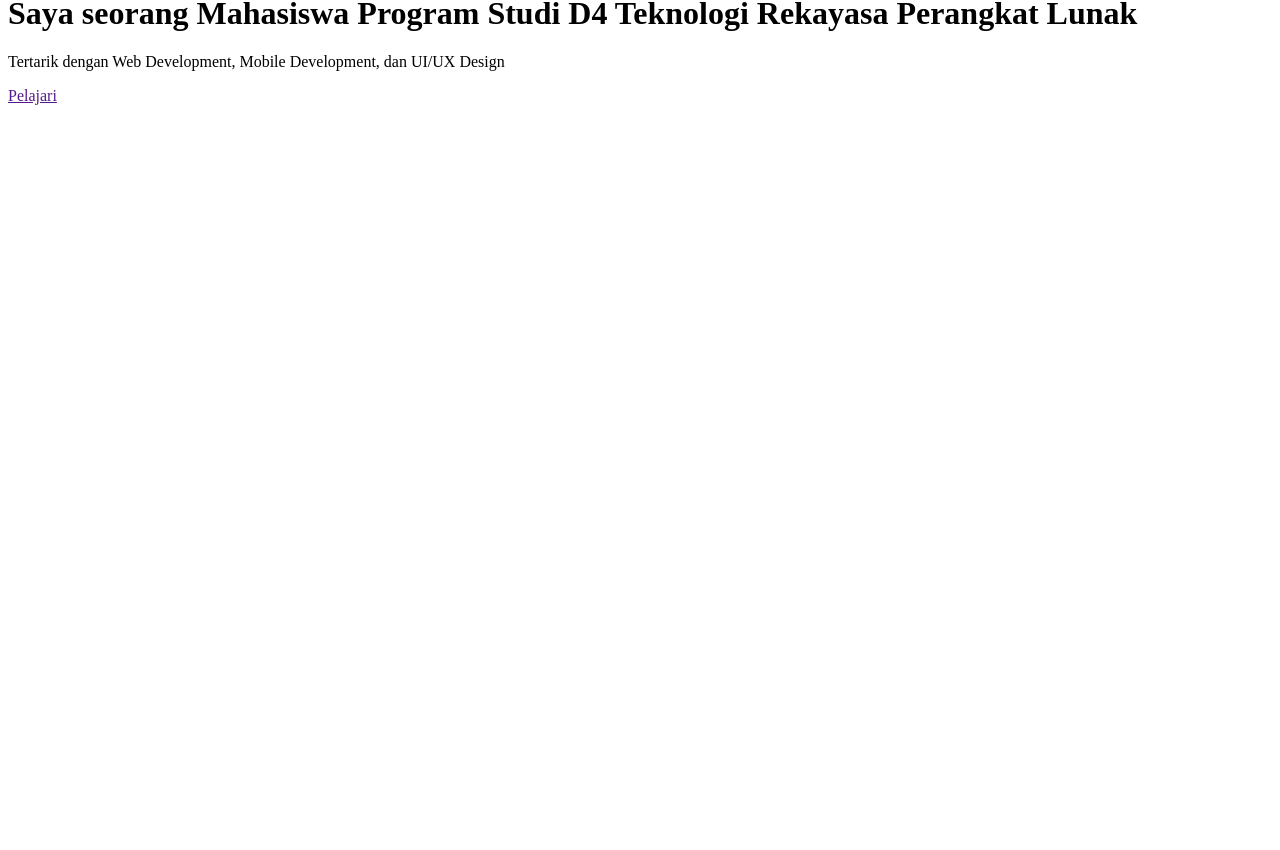
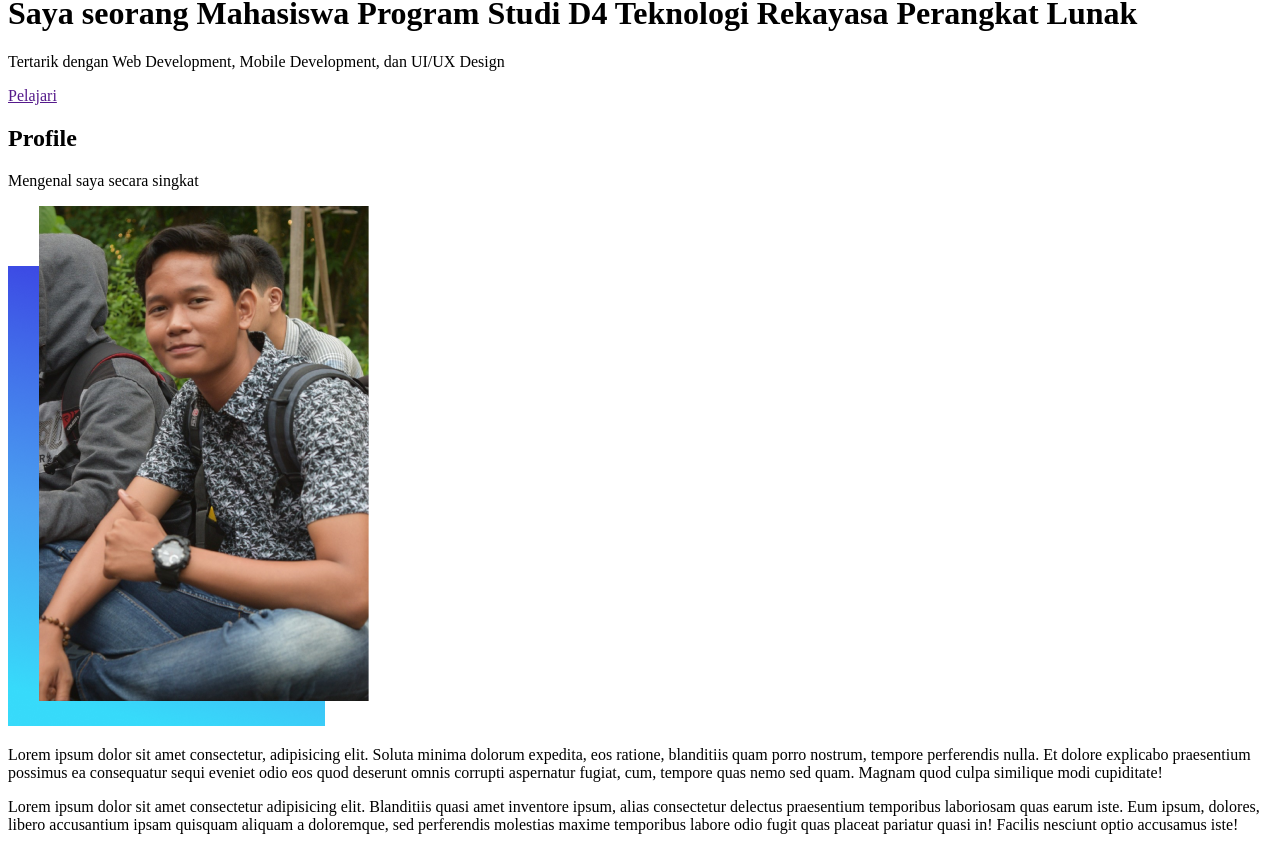
Before and after one commit to Jerry2204/portfolio-next-js, a Next.js app: page / in a window 1280 px wide. Shown: the part 215-1065 px from the top of the page. Before the commit the page ends 800 px from the top, so only its background shows below. Built offline with nearby package versions, Linux system fonts and the light colour scheme.

Commit message:
Profile Section

```diff
--- a/components/Hero.js
+++ b/components/Hero.js
@@ -18,7 +18,10 @@ export default function Hero() {
             Tertarik dengan Web Development, Mobile Development, dan UI/UX
             Design
           </p>
-          <Button variant="yellow" className="mt-10">
+          <Button
+            variant="yellow"
+            className="mt-10 shadow-xl hover:shadow-none"
+          >
             Pelajari
           </Button>
         </div>
--- a/components/Navbar.js
+++ b/components/Navbar.js
@@ -12,7 +12,12 @@ export default function Navbar() {
         <Nav />
       </div>
       <div className="w-3/12 text-right">
-        <Button variant="outline-yellow">Contact</Button>
+        <Button
+          variant="outline-yellow"
+          className="hover:border-none hover:text-black hover:bg-yellow-500 shadow-lg hover:shadow-none"
+        >
+          Contact
+        </Button>
       </div>
     </div>
   );
--- a/pages/index.js
+++ b/pages/index.js
@@ -1,7 +1,47 @@
 import Hero from "../components/Hero";
 
 export default function Home() {
-  return <>
-    <Hero />
-  </>;
+  return (
+    <>
+      <Hero />
+      <section>
+        <div className="container mx-auto py-28">
+          <h2 className="text-2xl font-semibold font-mono text-center">
+            Profile
+          </h2>
+          <p className="text-center text-gray-500">
+            Mengenal saya secara singkat
+          </p>
+          <div className="flex items-center mt-10 w-9/12 mx-auto">
+            <div className="w-5/12 p-10">
+              <img
+                src="/assets/Foto.png"
+                alt="Jerry Andrianto Pangaribuan"
+                className="w-full"
+              />
+            </div>
+            <div className="w-7/12 p-10 text-justify">
+              <p className="leading-relaxed">
+                Lorem ipsum dolor sit amet consectetur, adipisicing elit. Soluta
+                minima dolorum expedita, eos ratione, blanditiis quam porro
+                nostrum, tempore perferendis nulla. Et dolore explicabo
+                praesentium possimus ea consequatur sequi eveniet odio eos quod
+                deserunt omnis corrupti aspernatur fugiat, cum, tempore quas
+                nemo sed quam. Magnam quod culpa similique modi cupiditate!
+              </p>
+              <p className="mt-4 leading-relaxed">
+                Lorem ipsum dolor sit amet consectetur adipisicing elit.
+                Blanditiis quasi amet inventore ipsum, alias consectetur
+                delectus praesentium temporibus laboriosam quas earum iste. Eum
+                ipsum, dolores, libero accusantium ipsam quisquam aliquam a
+                doloremque, sed perferendis molestias maxime temporibus labore
+                odio fugit quas placeat pariatur quasi in! Facilis nesciunt
+                optio accusamus iste!
+              </p>
+            </div>
+          </div>
+        </div>
+      </section>
+    </>
+  );
 }
```
